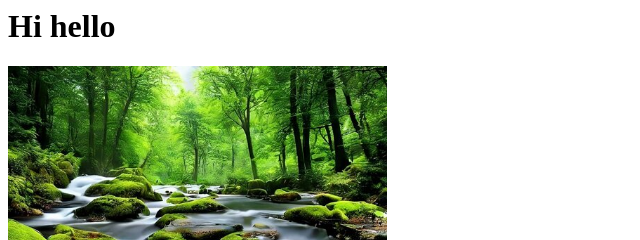
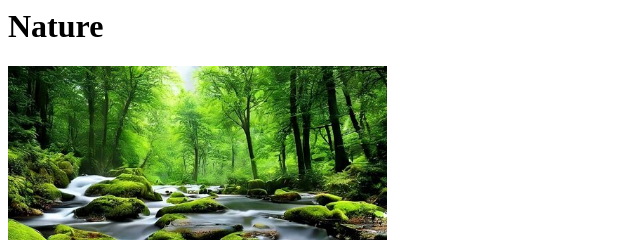
Before and after one commit to Razaq1025/intro, a plain HTML site: page index.html in a window 1280 px wide. Shown: the top 240 px of the page, 0-640 px from the left. Drawn offline with Linux system fonts and the light colour scheme.

Commit message:
updated intro

```diff
--- a/index.html
+++ b/index.html
@@ -2,7 +2,7 @@
  <head>
  </head>
  <body>
- <h1>Hi hello</h1>
+ <h1>Nature</h1>
  <img src="nature.jpg" width="30%">
  </body>
 </html>
```
